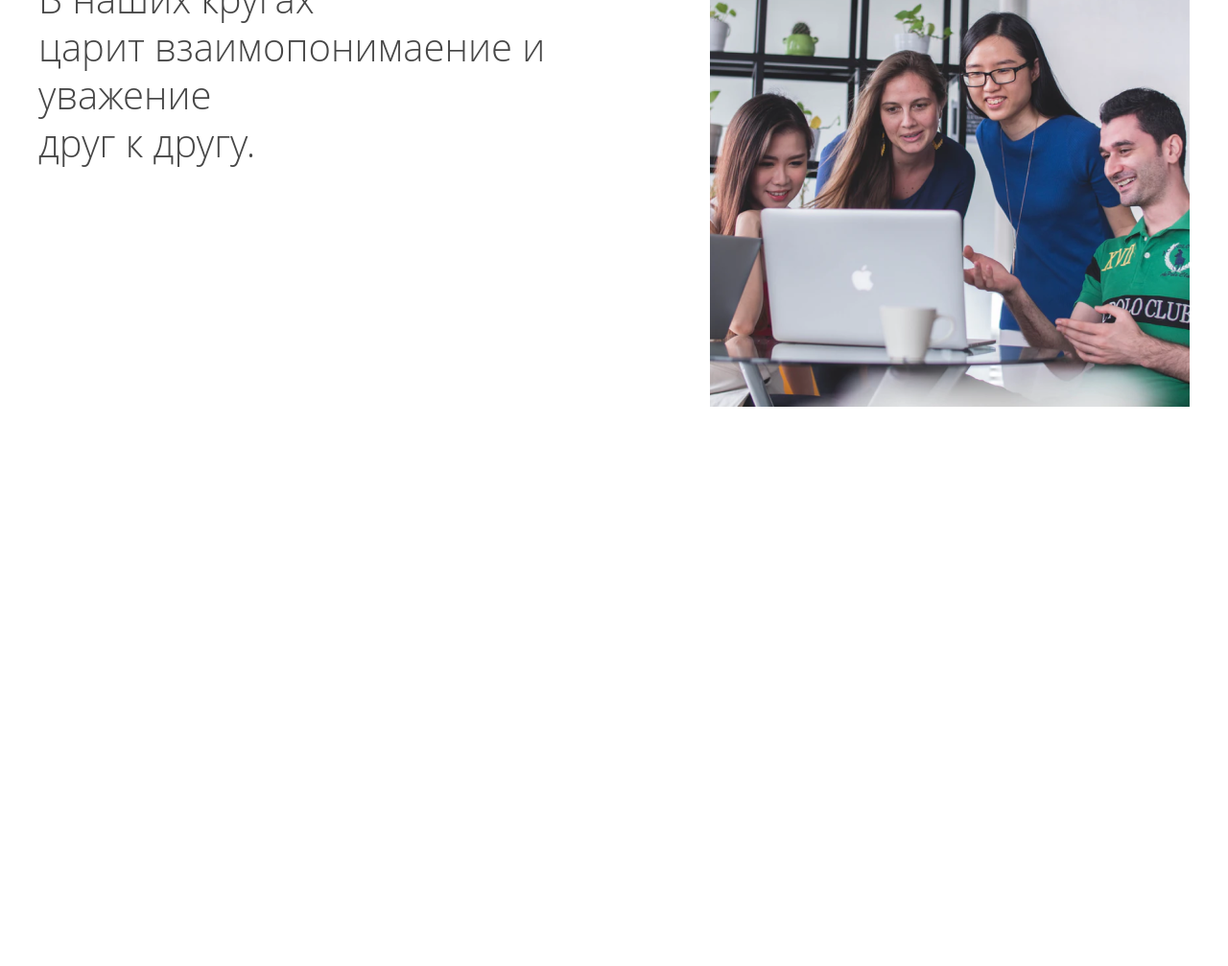
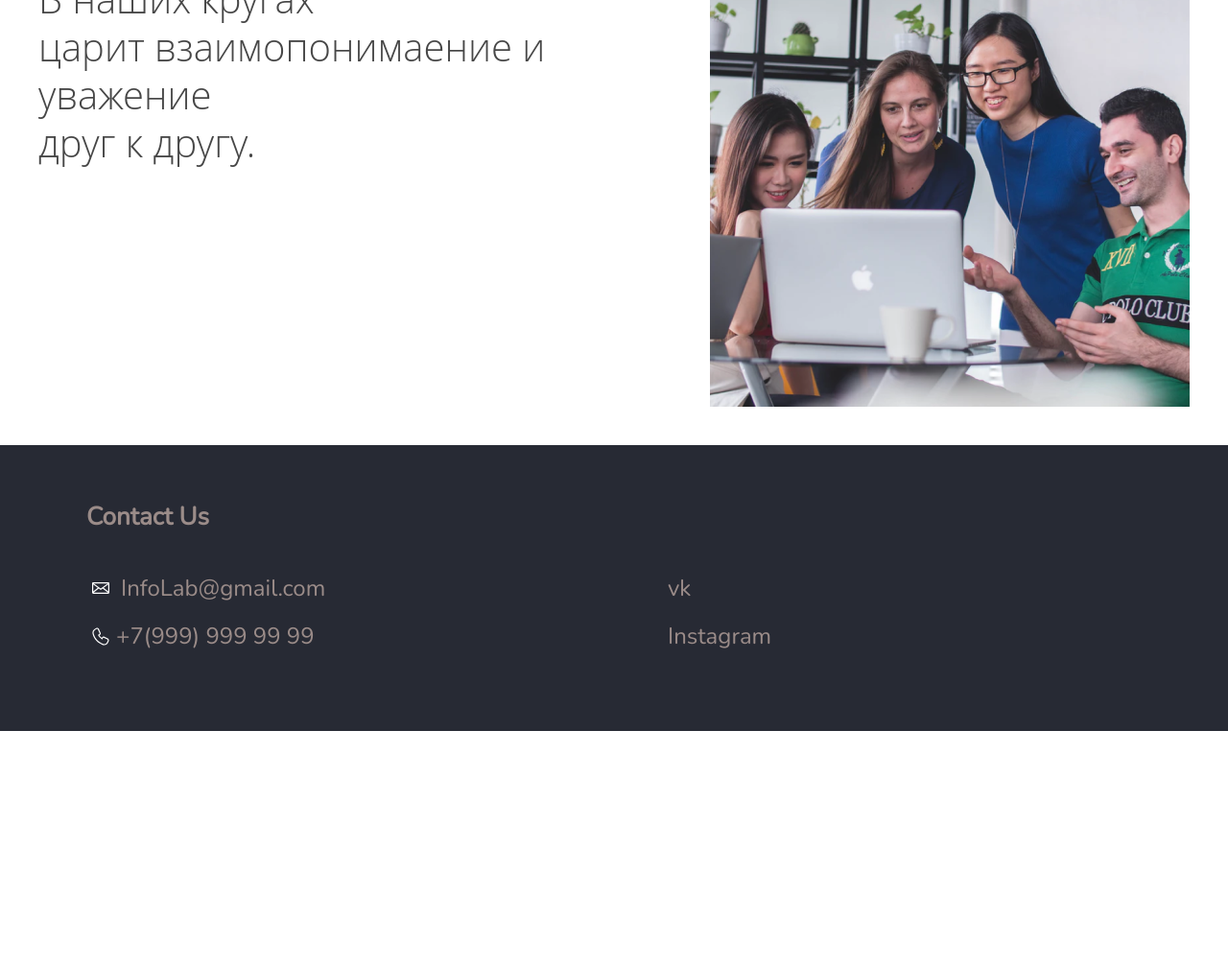
Before and after one commit to meowberry/LP-InfoLab, a plain HTML site: page index.html in a window 1280 px wide. Shown: the part 2426-3433 px from the top of the page at 96% size. After the commit the page ends 3188 px from the top, so only its background shows below. Drawn offline with nearby package versions, Linux system fonts and the light colour scheme.

Commit message:
add footer

```diff
--- a/index.html
+++ b/index.html
@@ -11,7 +11,7 @@
       href="https://fonts.googleapis.com/css2?family=Raleway:wght@200&display=swap"
       rel="stylesheet"
     />
-    <link rel="icon" type="image/png" sizes="16x16" href="img/icon.svg">
+    <link rel="icon" type="image/png" sizes="16x16" href="img/icon.svg" />
     <title>InfoLab</title>
   </head>
   <body>
@@ -75,6 +75,33 @@
       </div>
     </section>
 
-    <div><p></p></div>
+    <footer class="page-footer">
+      <div class="container">
+        <h3><b>Contact Us</b></h3>
+        <div class="row-footer">
+          <div class="container">
+            <ul class="list-unstyled">
+              <li>
+                <a href="mailto:InfoLab@gmail.com" class="footer-email"
+                  >InfoLab@gmail.com</a
+                >
+              </li>
+              <li>
+                <a href="tel:+79999999999" class="footer-phone"
+                  >+7(999) 999 99 99</a
+                >
+              </li>
+            </ul>
+          </div>
+
+          <div class="container">
+            <ul class="list-unstyled">
+              <li><a href="https://vk.com/feed" class="footer-vk">vk</a></li>
+              <li><a href="https://instagram.com" class="footer-inst">Instagram</a></li>
+            </ul>
+          </div>
+        </div>
+      </div>
+    </footer>
   </body>
 </html>
--- a/style/style.css
+++ b/style/style.css
@@ -126,3 +126,45 @@ p {
 .section2 {
   float: left;
 }
+
+/*footer*/
+.page-footer {
+  padding: 50px 0;
+  background-color: #272a34;
+  color: #9b8c89;
+}
+
+.page-footer a {
+  margin-left: 56px;
+  color: inherit;
+  text-decoration: none;
+  background-repeat: no-repeat;
+  background-position: left;
+}
+
+.footer-email {
+  padding-left: 30px;
+  background-image: url("../img/icon-email-footer.svg");
+}
+
+.footer-phone {
+  padding-left: 25px;
+  background-image: url("../img/icon-phone-footer.svg");
+}
+
+
+.list-unstyled {
+  list-style-type: none;
+  font-size: 24px;
+  padding-left: 0;
+  border: 0;
+}
+
+.page-footer h3 {
+  padding-left: 50px;
+  font-size: 26px;
+}
+
+.row-footer {
+  display: flex;
+}
```
Also changed, not shown: img/icon-email-footer.svg (added), img/icon-inst-footer.png (added), img/icon-phone-footer.svg (added).
